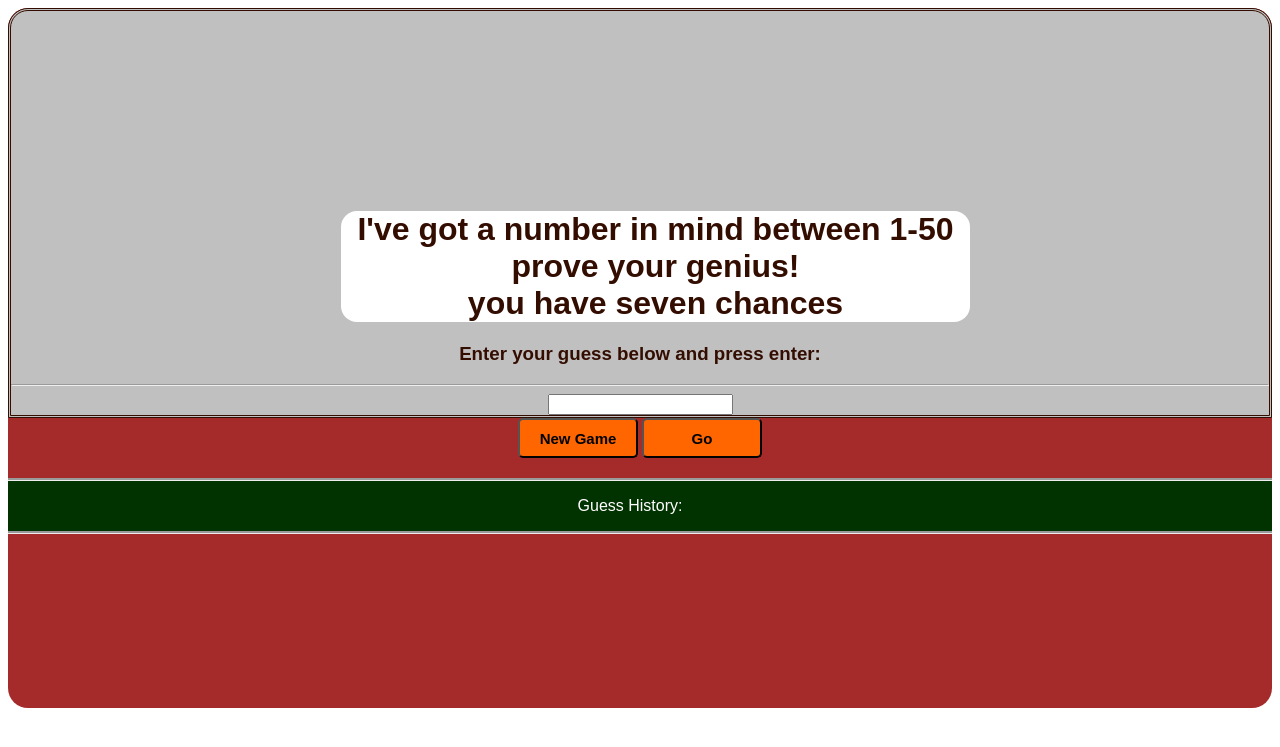
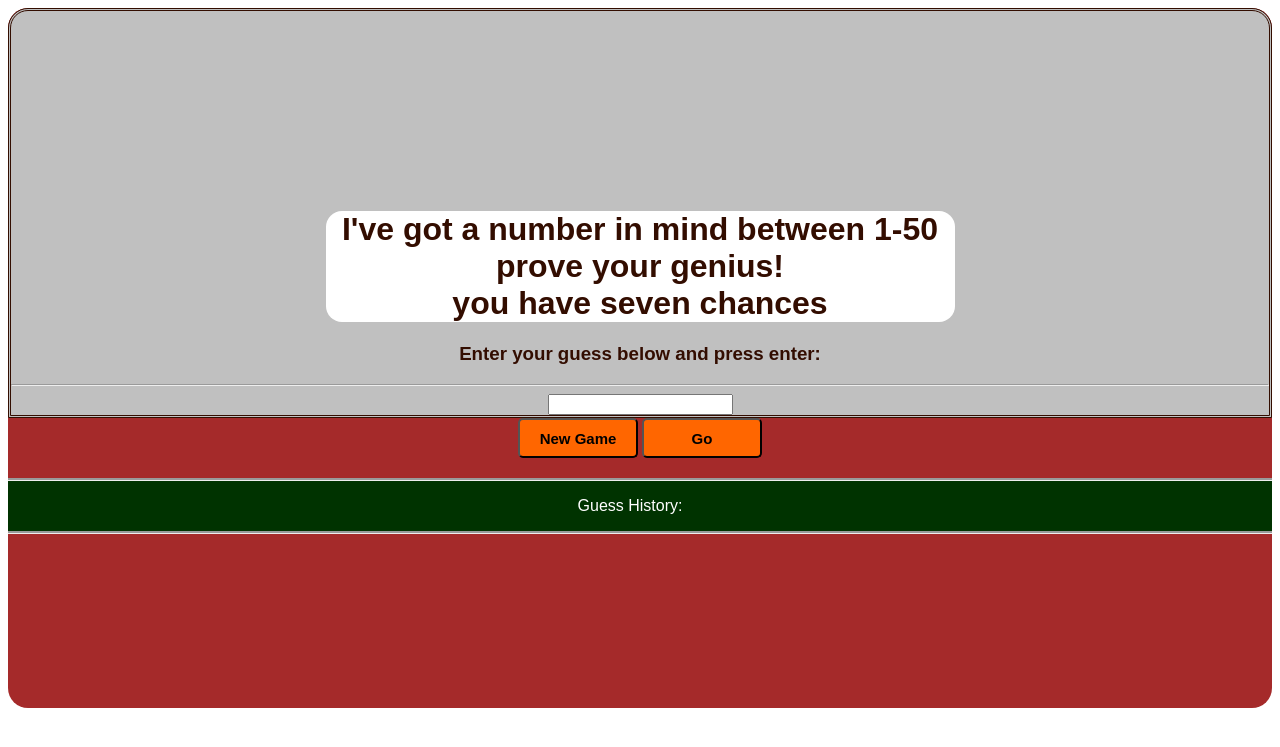
Before and after one commit to gdashua/codeWitAssignments, a PHP site: page / in a window 1280 px wide. Shown: the top 747 px of the page. Run offline with PHP 8.4, Linux system fonts and the light colour scheme.

Commit message:
Update myStyles.css

```diff
--- a/codeWit_week2/myStyles.css
+++ b/codeWit_week2/myStyles.css
@@ -7,7 +7,7 @@
 }
 #intro{
 	margin-top: 200px;
-	margin-left: 330px;
+	margin-left: 25%;
 	width: 50%;
 	border-radius: 16px;
 	background-color: white;
```
